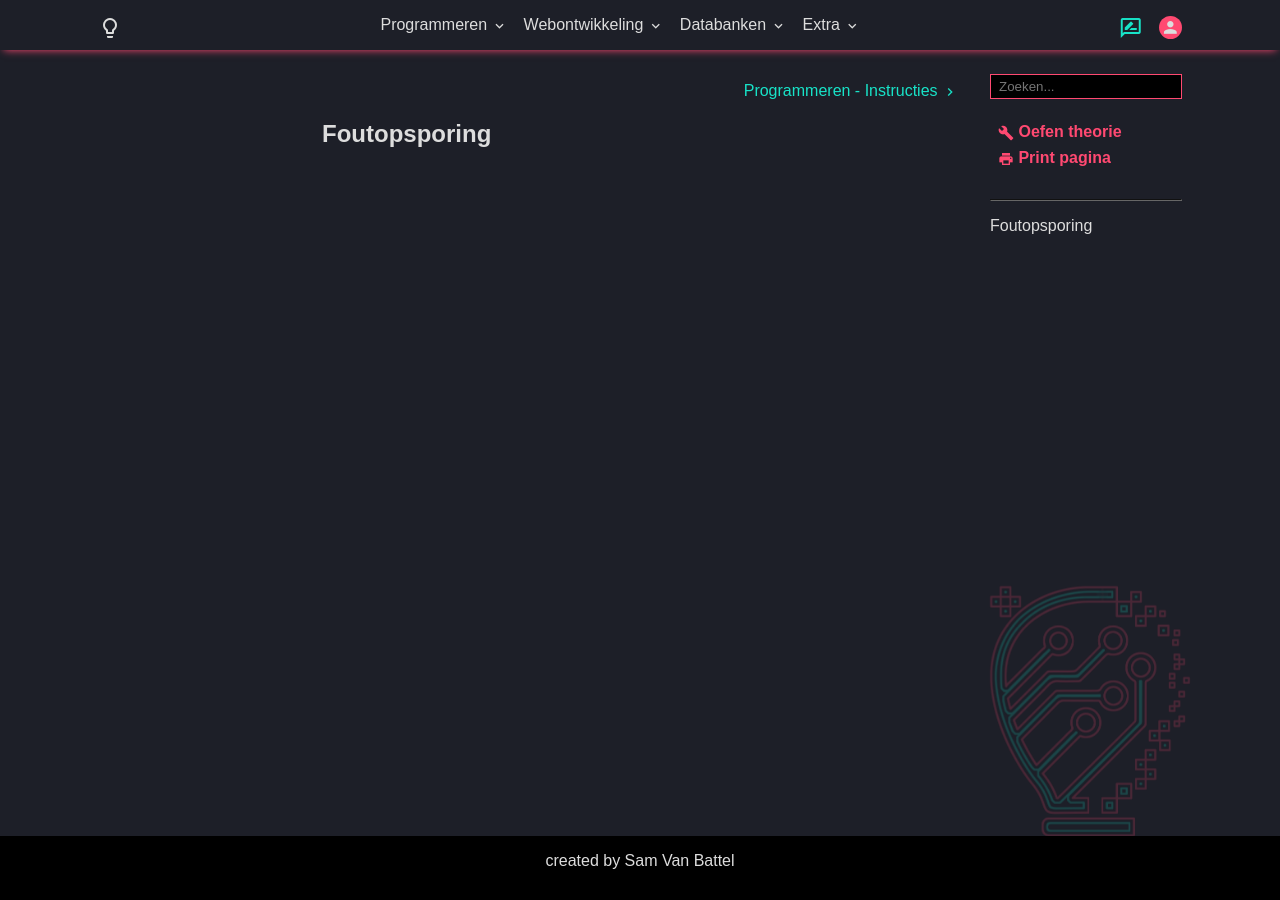
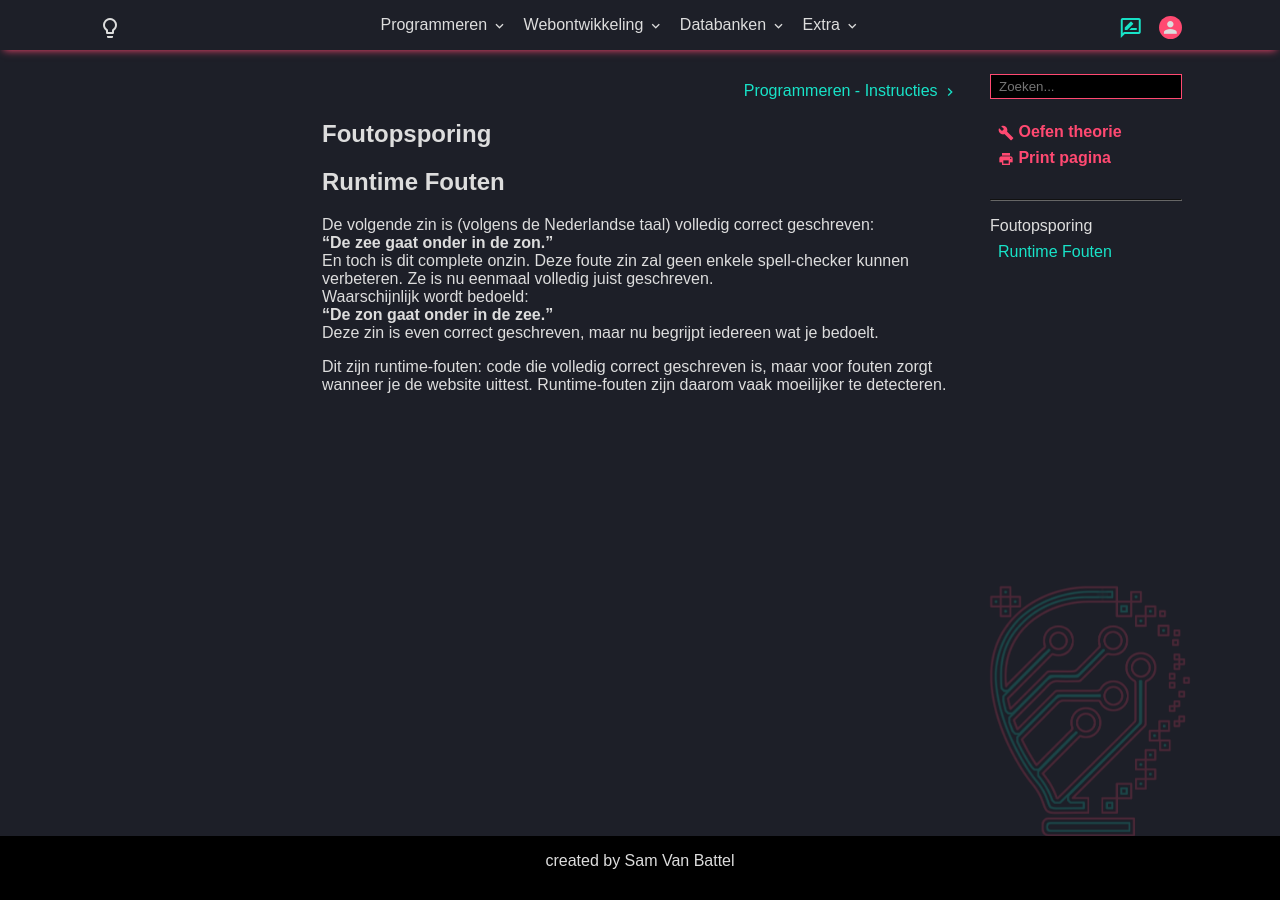
Before and after one commit to T-INFORMATICA/t-informatica.github.io, a Jekyll site: the page built from _courses/informatica/foutopsporing/foutopsporing-algemeen.md, in a window 1280 px wide. Built offline with Jekyll 4.4.1, drawn with Linux system fonts in a browser that asks for light colours; comment, search, counter and statistics services are not loaded.

Commit message:
Update foutopsporing-algemeen.md

```diff
--- a/_courses/informatica/foutopsporing/foutopsporing-algemeen.md
+++ b/_courses/informatica/foutopsporing/foutopsporing-algemeen.md
@@ -4,3 +4,15 @@ tags:
  -
 description:
 ---
+
+## Runtime Fouten
+
+De volgende zin is (volgens de Nederlandse taal) volledig correct geschreven: \
+**"De zee gaat onder in de zon."** \
+En toch is dit complete onzin.
+Deze foute zin zal geen enkele spell-checker kunnen verbeteren. Ze is nu eenmaal volledig juist geschreven. \
+Waarschijnlijk wordt bedoeld: \
+**"De zon gaat onder in de zee."** \
+Deze zin is even correct geschreven, maar nu begrijpt iedereen wat je bedoelt.
+
+Dit zijn runtime-fouten: code die volledig correct geschreven is, maar voor fouten zorgt wanneer je de website uittest. Runtime-fouten zijn daarom vaak moeilijker te detecteren.
```
